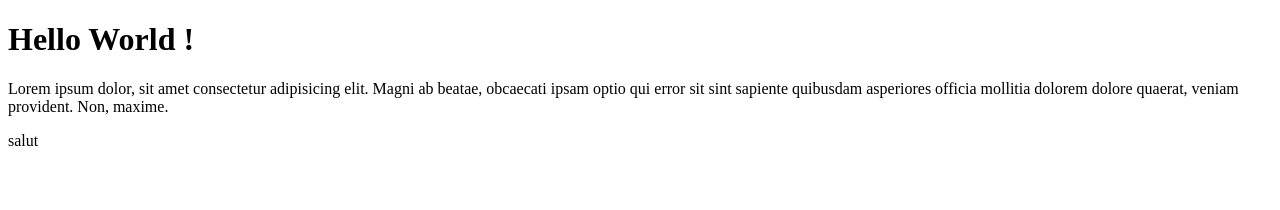
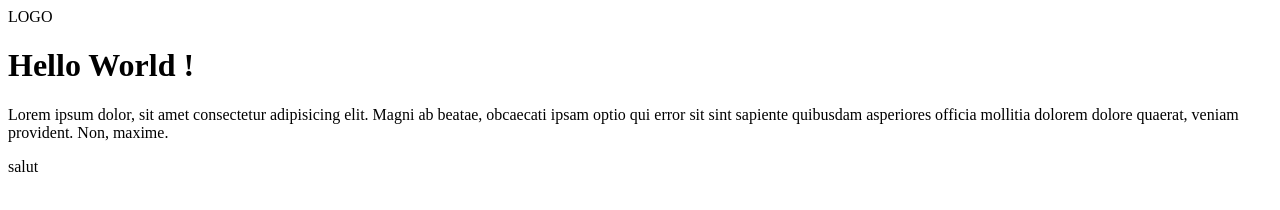
Before and after one commit to samibi6/projet-git, a plain HTML site: page index.html in a window 1280 px wide. Drawn offline with Linux system fonts and the light colour scheme.

Commit message:
ajout nav

```diff
--- a/index.html
+++ b/index.html
@@ -6,6 +6,8 @@
     <title>Test</title>
 </head>
 <body>
+    <nav>LOGO</nav>
+
     <h1>Hello World !</h1>
     <p>
         Lorem ipsum dolor, sit amet consectetur adipisicing elit. Magni ab beatae, obcaecati ipsam optio qui error sit sint sapiente quibusdam asperiores officia mollitia dolorem dolore quaerat, veniam provident. Non, maxime.
```
